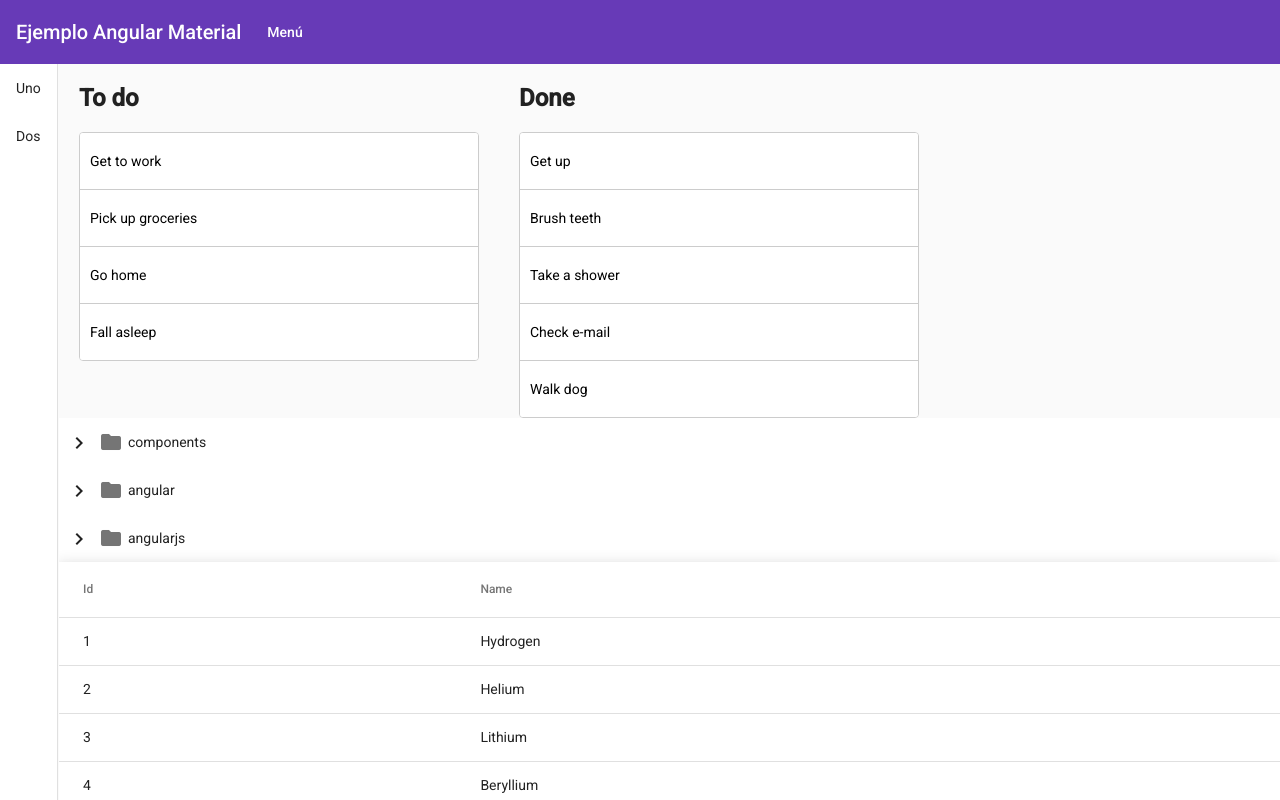
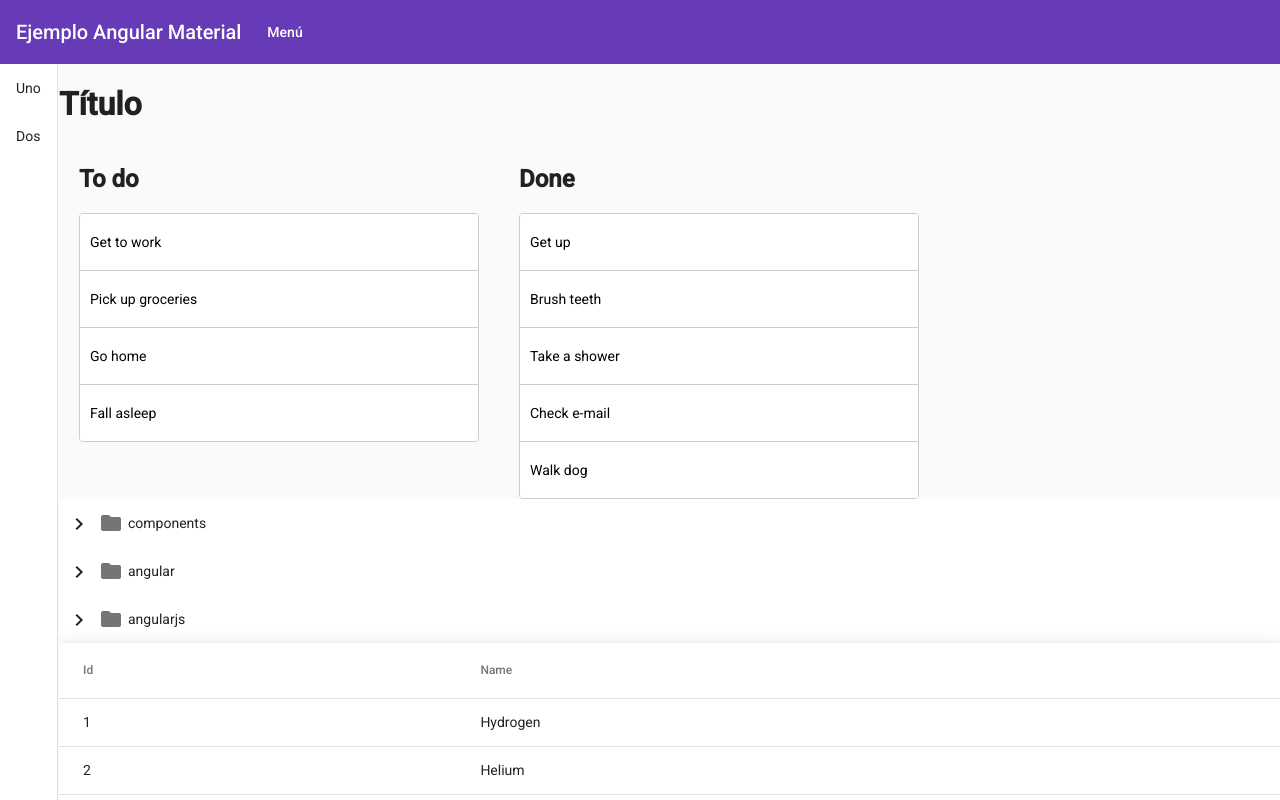
Before and after one commit to javierlete/201911-ejemplos, an Angular app: page / in a window 1280 px wide. Built offline with nearby package versions, Linux system fonts and the light colour scheme.

Commit message:
Componente mínimo

```diff
--- a/src/app/app.component.html
+++ b/src/app/app.component.html
@@ -14,6 +14,7 @@
     <button mat-menu-item>Dos</button>
   </mat-sidenav>
   <mat-sidenav-content>
+    <app-titulo></app-titulo>
     <app-drag-drop></app-drag-drop>
     <app-tree></app-tree>
     <app-table></app-table>
--- a/src/app/app.module.ts
+++ b/src/app/app.module.ts
@@ -12,6 +12,7 @@ import { NavigationComponent } from './navigation/navigation.component';
 import { TableComponent } from './table/table.component';
 import { TreeComponent } from './tree/tree.component';
 import { DragDropComponent } from './drag-drop/drag-drop.component';
+import { TituloComponent } from './titulo.component';
 @NgModule({
   declarations: [
     AppComponent,
@@ -20,7 +21,8 @@ import { DragDropComponent } from './drag-drop/drag-drop.component';
     NavigationComponent,
     TableComponent,
     TreeComponent,
-    DragDropComponent
+    DragDropComponent,
+    TituloComponent
   ],
   imports: [
     BrowserModule,
--- /dev/null
+++ b/src/app/titulo.component.ts
@@ -0,0 +1,7 @@
+import { Component } from '@angular/core';
+
+@Component({
+    selector: 'app-titulo',
+    template: '<h1>Título</h1>'
+})
+export class TituloComponent {}
```
